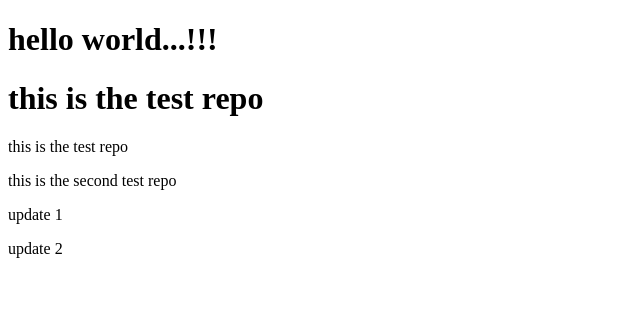
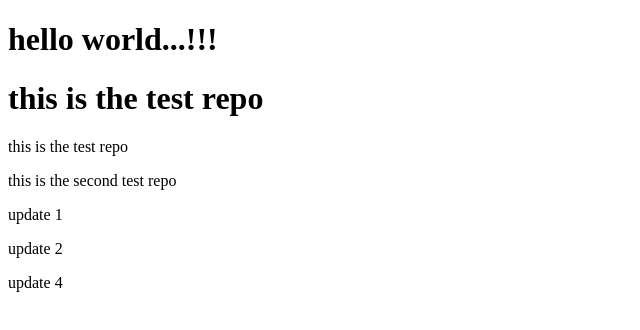
Before and after one commit to anbya/first-html, a plain HTML site: page index.html in a window 1280 px wide. Shown: the full height of the page, 0-640 px from the left. Drawn offline with Linux system fonts and the light colour scheme.

Commit message:
anbya added update4

```diff
--- a/index.html
+++ b/index.html
@@ -13,5 +13,6 @@
     <p>this is the second test repo</p>
     <p>update 1</p>
     <p>update 2</p>
+    <p>update 4</p>
 </body>
 </html>
```
